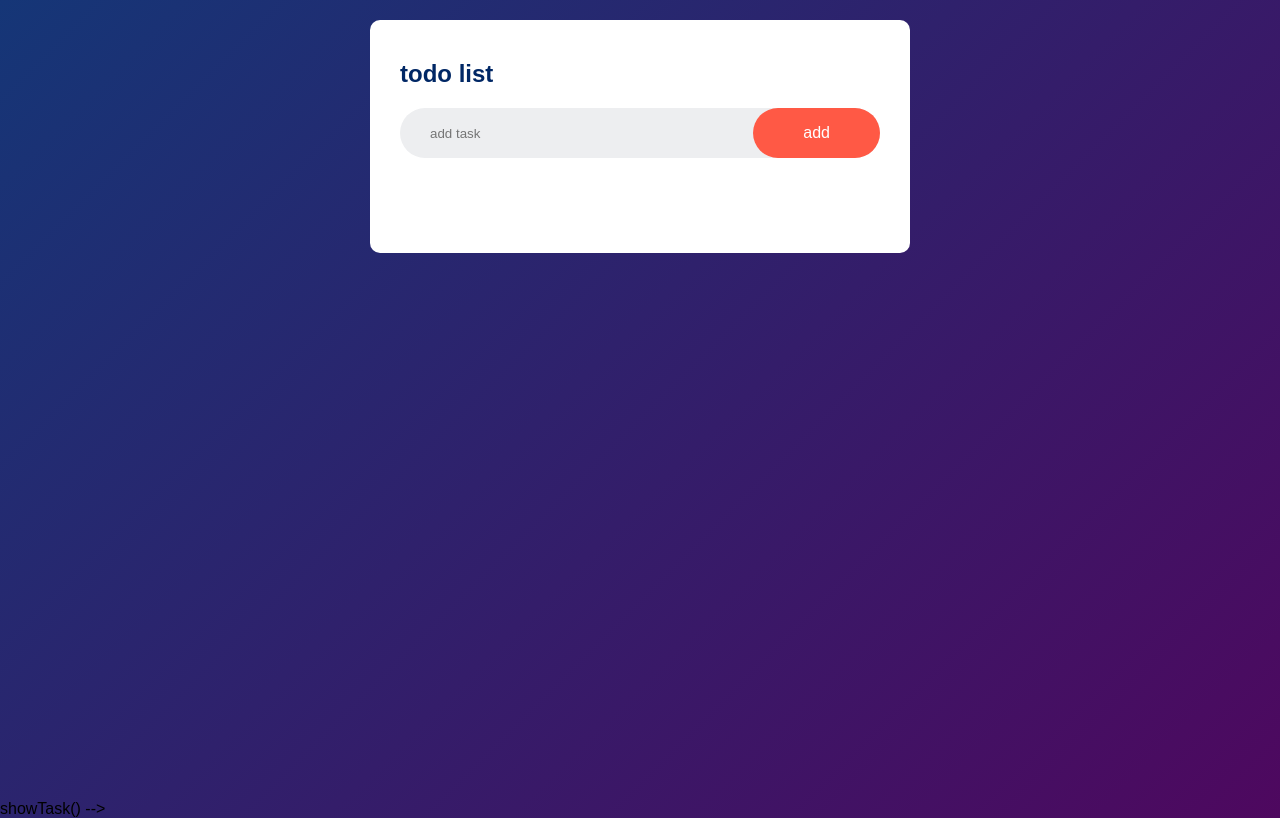
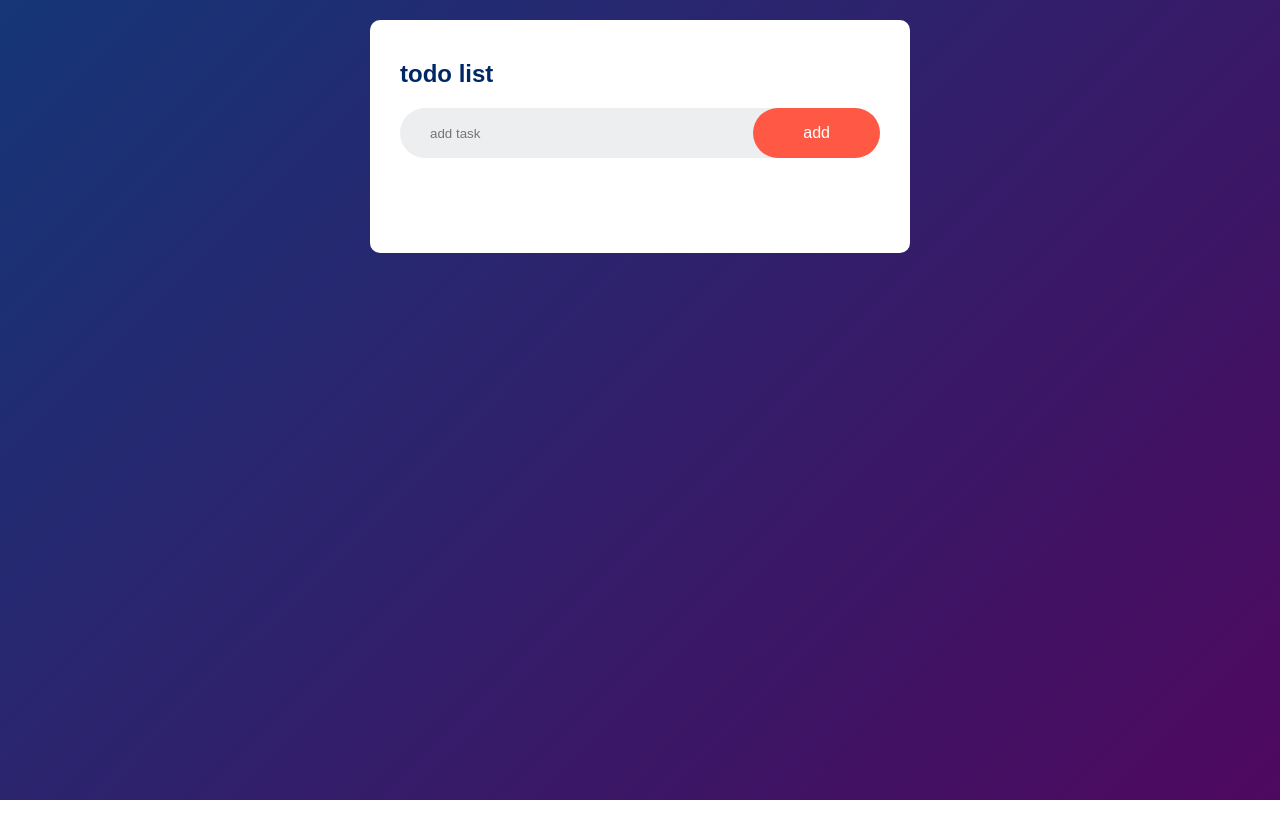
Before and after one commit to suresh-jadhav-3/Todo-list-web-app, a plain HTML site: page index.html in a window 1280 px wide. Drawn offline with Linux system fonts and the light colour scheme.

Commit message:
Update index.html

```diff
--- a/index.html
+++ b/index.html
@@ -25,7 +25,4 @@
 </body>
 <script src="app.js"></script>
 
-    showTask()
-</script> -->
-
 </html>
```
